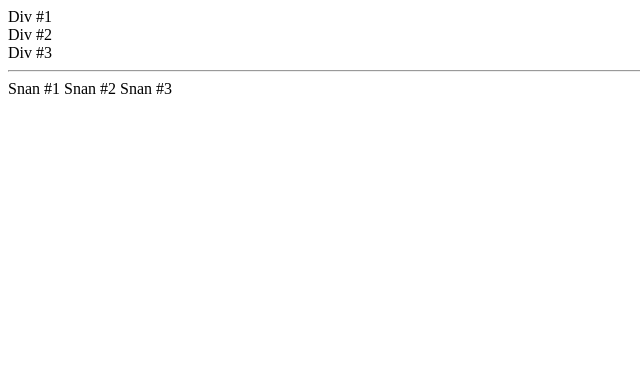
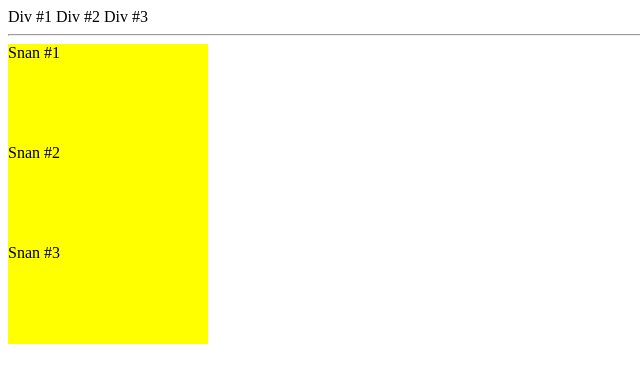
Before and after one commit to Mwxyz2022/HTML-CSS, a plain HTML site: page lesson4/homeTask1/index.html in a window 1280 px wide. Shown: the whole page, without its empty margins (0-640 px from the left). Drawn offline with Linux system fonts and the light colour scheme.

Commit message:
home task solution

```diff
--- a/lesson4/homeTask1/index.html
+++ b/lesson4/homeTask1/index.html
@@ -4,6 +4,7 @@
 <head>
     <meta charset="UTF-8" />
     <title>Document</title>
+    <link rel="stylesheet" href="./styles.css" />
 </head>
 
 <body>
--- a/lesson4/homeTask1/styles.css
+++ b/lesson4/homeTask1/styles.css
@@ -0,0 +1,10 @@
+div {
+    display: inline-block;
+}
+
+span {
+    display: block;
+    width: 200px;
+    height: 100px;
+    background-color: yellow;
+}
```
